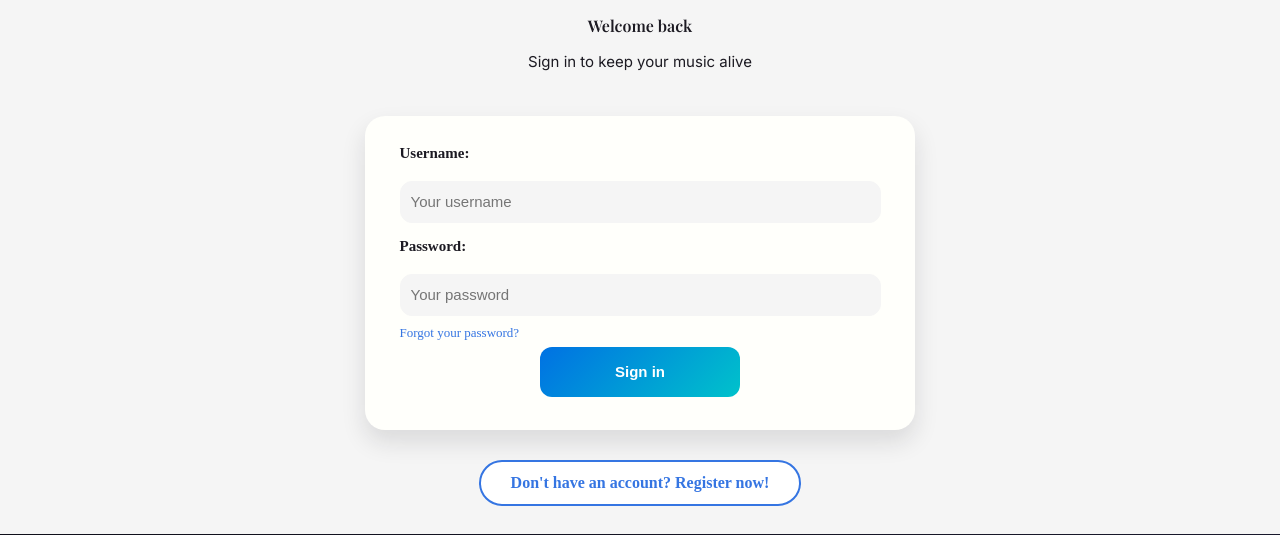
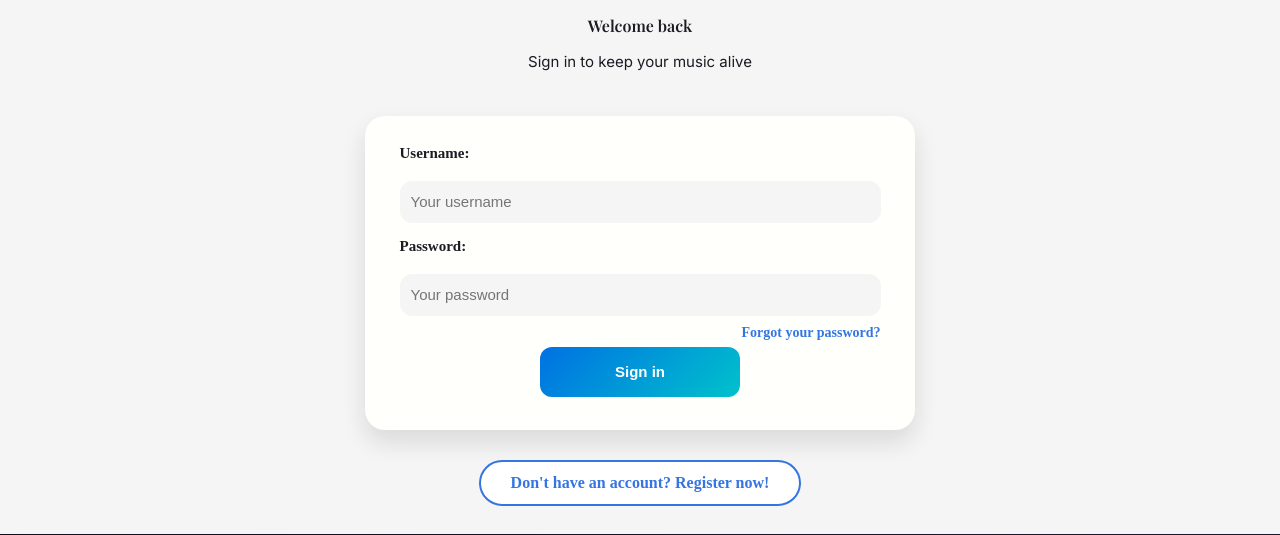
Before and after one commit to 0n1xx/Ipod_marketplace, a PHP site: page /login.php in a window 1280 px wide. Shown: the part 278-813 px from the top of the page. Run offline with PHP 8.4, Linux system fonts and the light colour scheme; some libraries are stand-ins or nearby versions.

Commit message:
Adds the style to the forgot the password button

```diff
--- a/css/style.css
+++ b/css/style.css
@@ -708,13 +708,17 @@ footer{
 .forgot-password-link{
     display: block;
     width: fit-content;
+    margin-left: auto;
     margin-top: -0.6rem;
-    font-size: 1.3rem;
+    font-size: 1.4rem;
+    font-weight: 600;
     color: var(--accent);
     text-decoration: none;
+    transition: var(--transition);
 }
 
 .forgot-password-link:hover{
+    color: var(--accent-teal);
     text-decoration: underline;
 }
 
```
